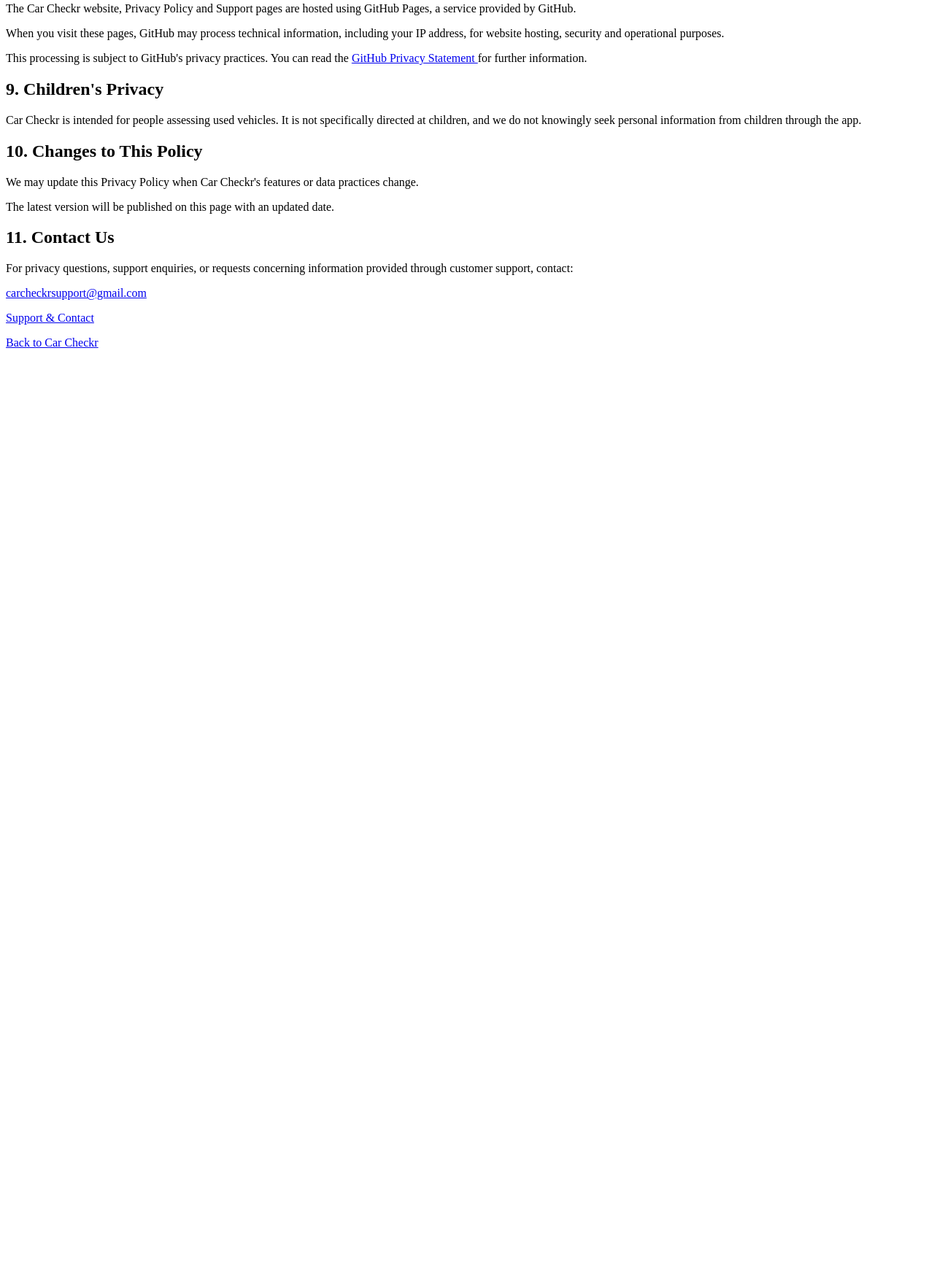
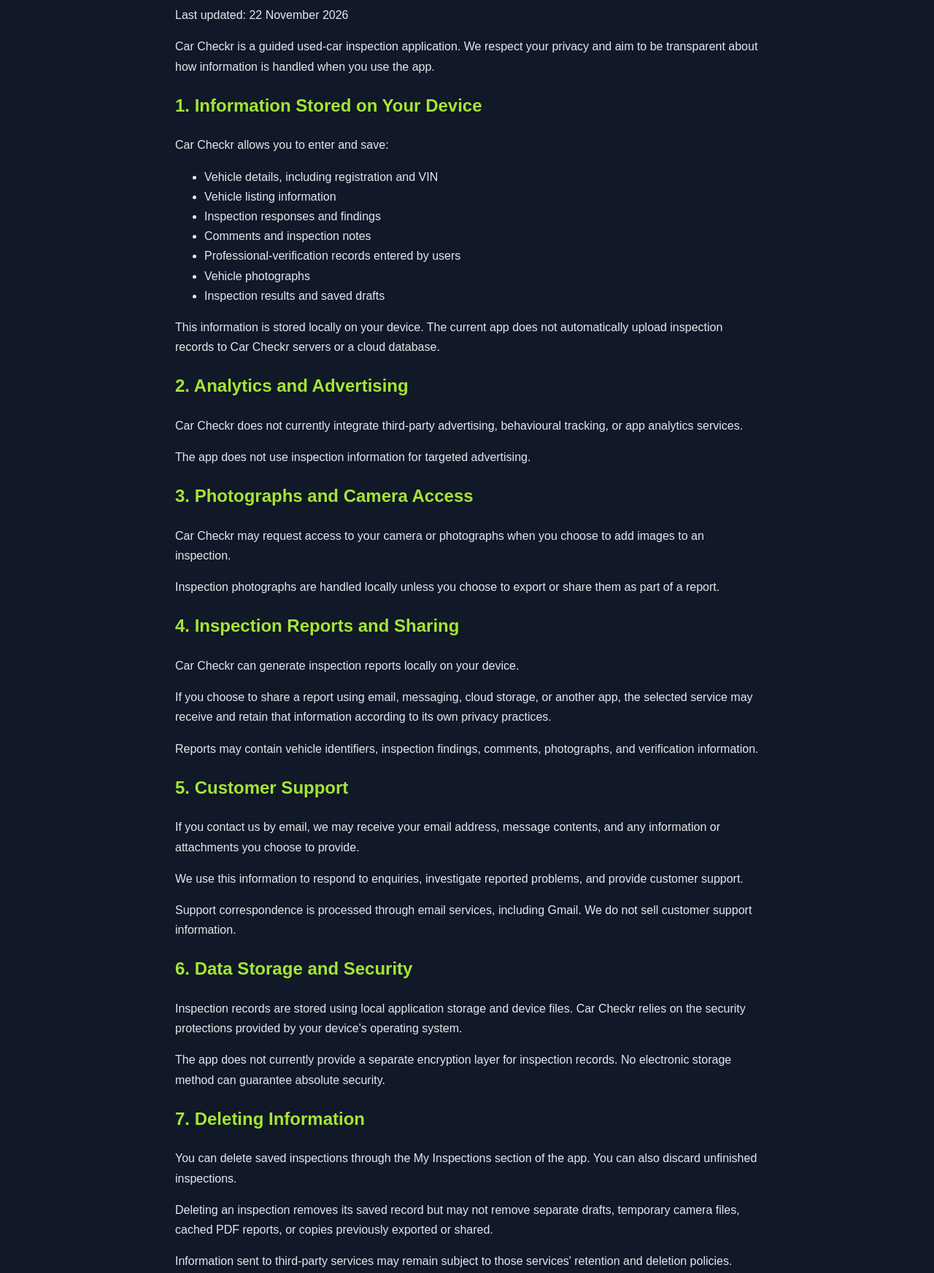
Before and after one commit to carcheckrsupport-sudo/carcheckrsupport-sudo.github.io, a plain HTML site: page privacy.html in a window 1280 px wide. Shown: the part 120-1865 px from the top of the page at 73% size. Before the commit the page ends 800 px from the top, so only its background shows below. Drawn offline with Linux system fonts and the light colour scheme.

Commit message:
Update privacy.html

```diff
--- a/privacy.html
+++ b/privacy.html
@@ -1,3 +1,173 @@
+<!DOCTYPE html>
+<html lang="en">
+<head>
+<meta charset="UTF-8">
+<meta name="viewport" content="width=device-width, initial-scale=1">
+<title>Privacy Policy | Car Checkr</title>
+<style>
+body {
+font-family: Arial, sans-serif;
+background: #111827;
+color: #f9fafb;
+line-height: 1.7;
+margin: 0;
+padding: 30px 20px;
+}
+main {
+max-width: 800px;
+margin: auto;
+}
+h1, h2 {
+color: #a3e635;
+}
+a {
+color: #a3e635;
+}
+p, li {
+color: #e5e7eb;
+}
+</style>
+</head>
+<body>
+<main>
+
+<h1>Car Checkr Privacy Policy</h1>
+<p>Last updated: 22 November 2026</p>
+
+<p>
+Car Checkr is a guided used-car inspection
+application. We respect your privacy and
+aim to be transparent about how information
+is handled when you use the app.
+</p>
+
+<h2>1. Information Stored on Your Device</h2>
+
+<p>Car Checkr allows you to enter and save:</p>
+
+<ul>
+<li>Vehicle details, including registration and VIN</li>
+<li>Vehicle listing information</li>
+<li>Inspection responses and findings</li>
+<li>Comments and inspection notes</li>
+<li>Professional-verification records entered by users</li>
+<li>Vehicle photographs</li>
+<li>Inspection results and saved drafts</li>
+</ul>
+
+<p>
+This information is stored locally on your
+device. The current app does not automatically
+upload inspection records to Car Checkr servers
+or a cloud database.
+</p>
+
+<h2>2. Analytics and Advertising</h2>
+
+<p>
+Car Checkr does not currently integrate
+third-party advertising, behavioural tracking,
+or app analytics services.
+</p>
+
+<p>
+The app does not use inspection information
+for targeted advertising.
+</p>
+
+<h2>3. Photographs and Camera Access</h2>
+
+<p>
+Car Checkr may request access to your camera
+or photographs when you choose to add images
+to an inspection.
+</p>
+
+<p>
+Inspection photographs are handled locally
+unless you choose to export or share them
+as part of a report.
+</p>
+
+<h2>4. Inspection Reports and Sharing</h2>
+
+<p>
+Car Checkr can generate inspection reports
+locally on your device.
+</p>
+
+<p>
+If you choose to share a report using email,
+messaging, cloud storage, or another app,
+the selected service may receive and retain
+that information according to its own
+privacy practices.
+</p>
+
+<p>
+Reports may contain vehicle identifiers,
+inspection findings, comments, photographs,
+and verification information.
+</p>
+
+<h2>5. Customer Support</h2>
+
+<p>
+If you contact us by email, we may receive
+your email address, message contents, and
+any information or attachments you choose
+to provide.
+</p>
+
+<p>
+We use this information to respond to
+enquiries, investigate reported problems,
+and provide customer support.
+</p>
+
+<p>
+Support correspondence is processed through
+email services, including Gmail.
+We do not sell customer support information.
+</p>
+
+<h2>6. Data Storage and Security</h2>
+
+<p>
+Inspection records are stored using local
+application storage and device files.
+Car Checkr relies on the security protections
+provided by your device's operating system.
+</p>
+
+<p>
+The app does not currently provide a separate
+encryption layer for inspection records.
+No electronic storage method can guarantee
+absolute security.
+</p>
+
+<h2>7. Deleting Information</h2>
+
+<p>
+You can delete saved inspections through
+the My Inspections section of the app.
+You can also discard unfinished inspections.
+</p>
+
+<p>
+Deleting an inspection removes its saved
+record but may not remove separate drafts,
+temporary camera files, cached PDF reports,
+or copies previously exported or shared.
+</p>
+
+<p>
+Information sent to third-party services
+may remain subject to those services'
+retention and deletion policies.
+</p>
+
 <h2>8. Third-Party Services and Website Hosting</h2>
 
 <p>
@@ -51,12 +221,8 @@ from children through the app.
 <p>
 We may update this Privacy Policy when
 Car Checkr's features or data practices
-change.
-</p>
-
-<p>
-The latest version will be published
-on this page with an updated date.
+change. The latest version will be
+published on this page with an updated date.
 </p>
 
 <h2>11. Contact Us</h2>
```
